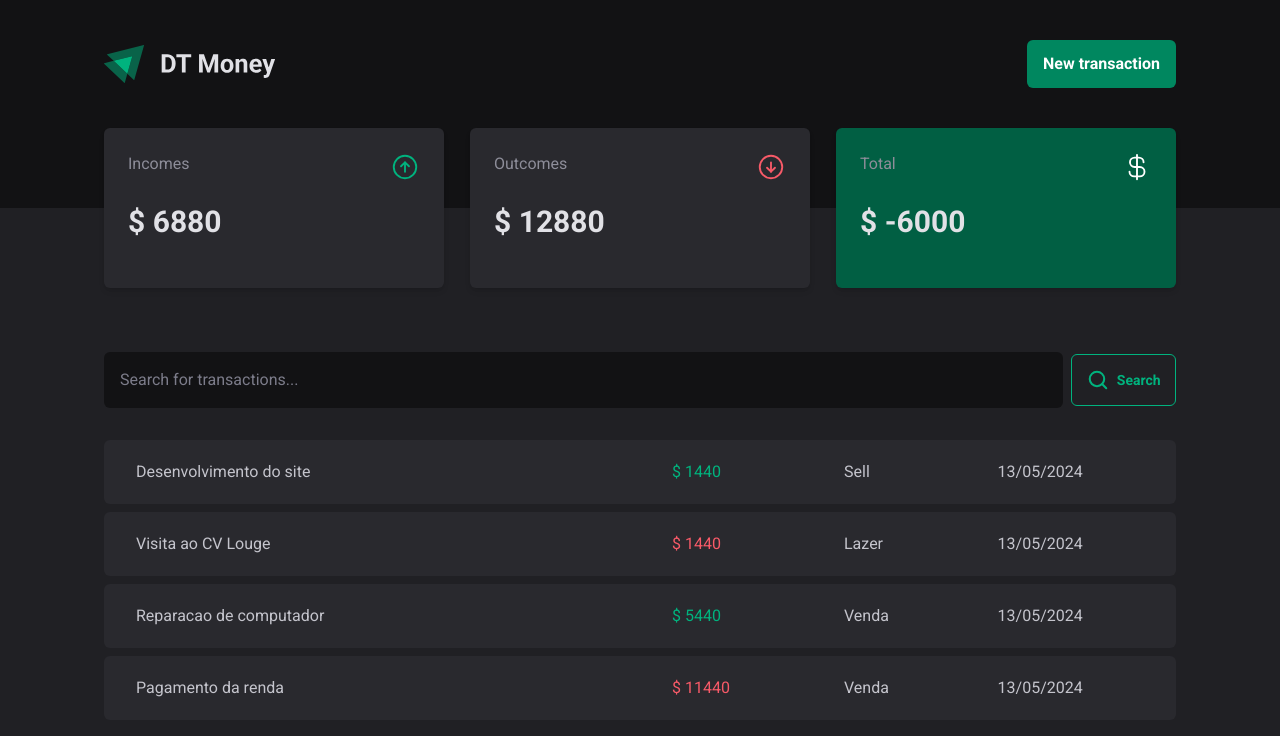
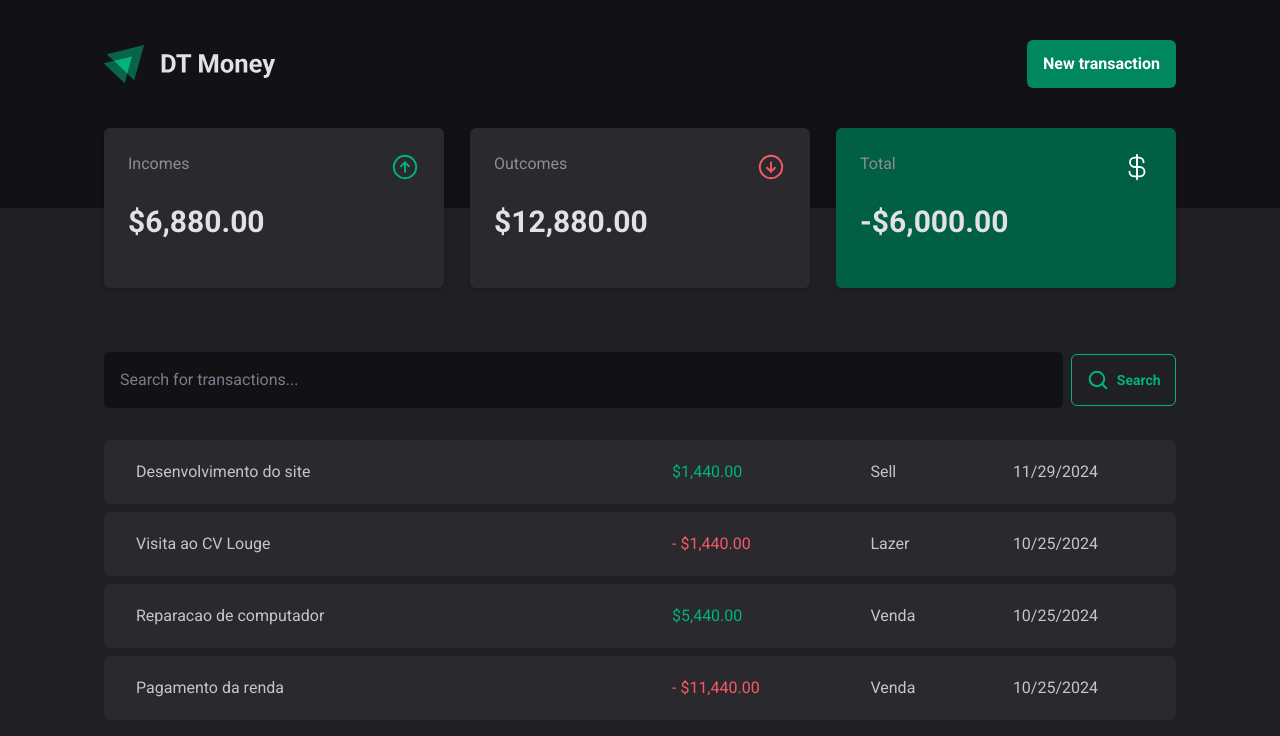
Before and after one commit to Mariano1994/Dt-Money, a React (Vite) app: page / in a window 1280 px wide. Shown: the top 736 px of the page. Built offline with nearby package versions, Linux system fonts and the light colour scheme; data requests are answered from the project's data file.

Commit message:
formatting values using Intl js library and created useSummary costumm hook

```diff
--- a/src/components/SummaryTransations.tsx
+++ b/src/components/SummaryTransations.tsx
@@ -1,27 +1,9 @@
 import { ArrowCircleDown, ArrowCircleUp, CurrencyDollar } from "phosphor-react";
-import { useTransactions } from "../contexts/TransactionsContext";
+import { priceFomatter } from "../utils/formmaters";
+import { useSummary } from "../hooks/useSummary";
 
 const SummaryTransations = () => {
-  const { transactions } = useTransactions();
-
-  const summary = transactions.reduce(
-    (c, transaction) => {
-      if (transaction.type === "income") {
-        c.income += transaction.price;
-      } else {
-        c.outcome += transaction.price;
-      }
-
-      c.total = c.income - c.outcome;
-
-      return c;
-    },
-    {
-      income: 0,
-      outcome: 0,
-      total: 0,
-    }
-  );
+  const summary = useSummary();
 
   return (
     <div className="flex gap-4 flex-col-reverse items-center justify-between -mt-20 md:flex-row">
@@ -29,7 +11,9 @@ const SummaryTransations = () => {
         <div className="flex items-start justify-between p-6">
           <div className="flex flex-col  gap-7">
             <span className=" text-gray-400">Incomes</span>
-            <strong className="text-3xl font-bold">$ {summary.income}</strong>
+            <strong className="text-3xl font-bold">
+              {priceFomatter.format(summary.income)}
+            </strong>
           </div>
           <ArrowCircleUp size={30} className="text-green-300" />
         </div>
@@ -38,7 +22,9 @@ const SummaryTransations = () => {
         <div className="flex items-start justify-between p-6">
           <div className="flex flex-col  gap-7">
             <span className=" text-gray-400">Outcomes</span>
-            <strong className="text-3xl font-bold">$ {summary.outcome}</strong>
+            <strong className="text-3xl font-bold">
+              {priceFomatter.format(summary.outcome)}
+            </strong>
           </div>
           <ArrowCircleDown size={30} className="text-red-300" />
         </div>
@@ -47,7 +33,9 @@ const SummaryTransations = () => {
         <div className="flex items-start justify-between p-6">
           <div className="flex flex-col  gap-7">
             <span className=" text-gray-400">Total</span>
-            <strong className="text-3xl font-bold">$ {summary.total}</strong>
+            <strong className="text-3xl font-bold">
+              {priceFomatter.format(summary.total)}
+            </strong>
           </div>
           <CurrencyDollar size={30} className="text-white" />
         </div>
--- a/src/components/Transaction.tsx
+++ b/src/components/Transaction.tsx
@@ -1,3 +1,4 @@
+import { dateFormatter, priceFomatter } from "../utils/formmaters";
 import { TransactionsPros } from "./TransactionsTable";
 
 interface TransactionProps {
@@ -19,12 +20,12 @@ const Transaction = ({ transaction }: TransactionProps) => {
           transaction.type === "income" ? "text-green-300" : "text-red-300"
         } `}
       >
-        {" "}
-        $ {transaction.price}
+        {transaction.type === "outcome" && "- "}
+        {priceFomatter.format(transaction.price)}
       </td>
       <td className="py-5 px-8 bg-gray-700"> {transaction.category}</td>
       <td className="py-5 px-8 bg-gray-700 rounded-br-md rounded-tr-md">
-        13/05/2024
+        {dateFormatter.format(new Date(transaction.createdAt))}
       </td>
     </tr>
   );
--- a/src/contexts/TransactionsContext.tsx
+++ b/src/contexts/TransactionsContext.tsx
@@ -28,6 +28,7 @@ export function TransactionsContextProvider({ children }: ChildrenPros) {
 
     setTransactions(transactions);
   }
+
   useEffect(() => {
     getTransactions();
   }, [transactions]);
--- /dev/null
+++ b/src/hooks/useSummary.ts
@@ -0,0 +1,26 @@
+import { useTransactions } from "../contexts/TransactionsContext";
+
+export const useSummary = () => {
+  const { transactions } = useTransactions();
+
+  const summary = transactions.reduce(
+    (c, transaction) => {
+      if (transaction.type === "income") {
+        c.income += transaction.price;
+      } else {
+        c.outcome += transaction.price;
+      }
+
+      c.total = c.income - c.outcome;
+
+      return c;
+    },
+    {
+      income: 0,
+      outcome: 0,
+      total: 0,
+    }
+  );
+
+  return summary;
+};
--- /dev/null
+++ b/src/utils/formmaters.ts
@@ -0,0 +1,5 @@
+export const dateFormatter = new Intl.DateTimeFormat("en");
+export const priceFomatter = new Intl.NumberFormat("en", {
+  style: "currency",
+  currency: "usd",
+});
```
